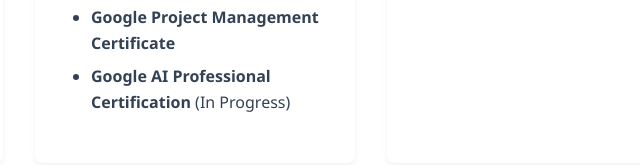
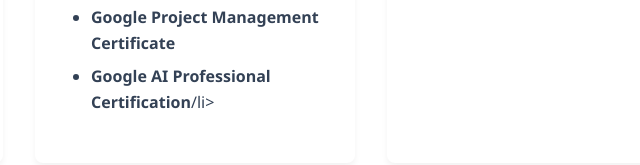
Before and after one commit to danielsimonhere/danielsimonhere.github.io, a plain HTML site: page index.html in a window 1280 px wide. Shown: the part 4021-4186 px from the top of the page, 445-1085 px from the left. Drawn offline with Linux system fonts and the light colour scheme.

Commit message:
index.html

```diff
--- a/index.html
+++ b/index.html
@@ -405,7 +405,7 @@
                 <ul>
                     <li><strong>B.Tech in Automobile Engineering</strong><br>Vel Tech Rangarajan Dr. Sagunthala R&D Institute (CGPA: 7.83)</li>
                     <li><strong>Google Project Management Certificate</strong></li>
-                    <li><strong>Google AI Professional Certification</strong> (In Progress)</li>
+                    <li><strong>Google AI Professional Certification</strong>/li>
                 </ul>
             </div>
 
```
